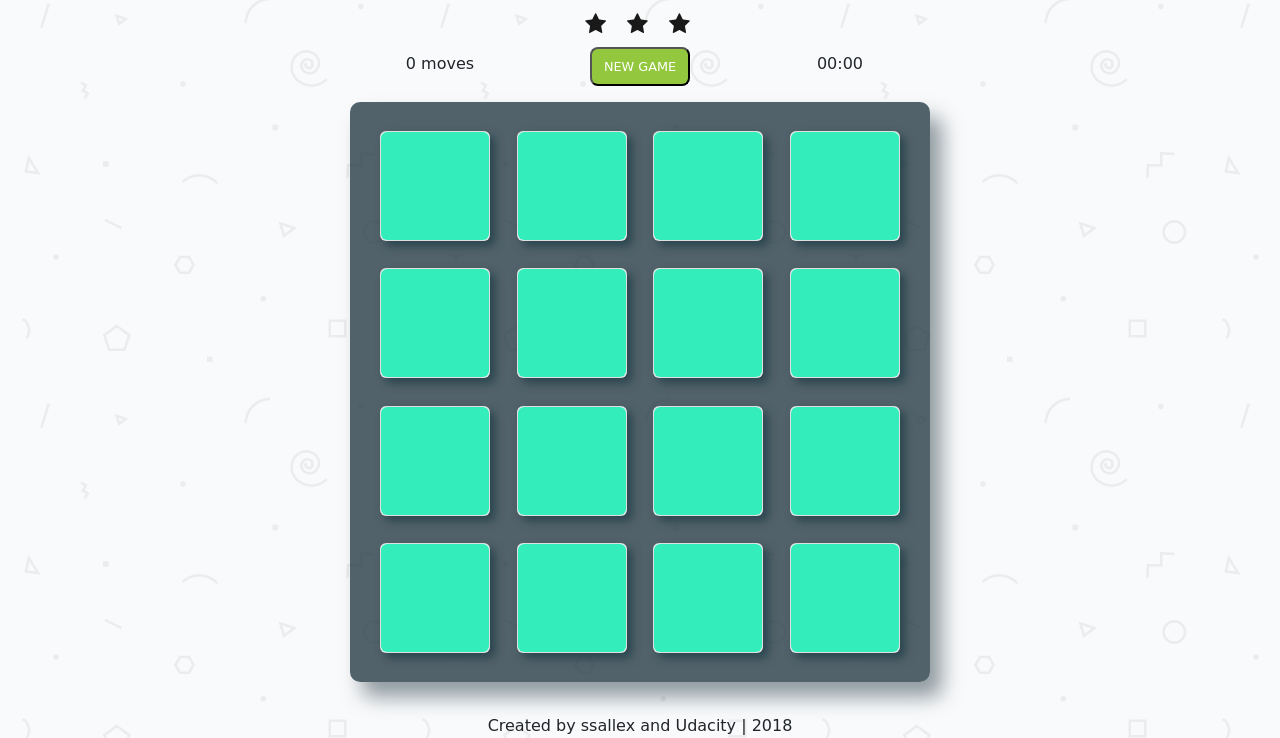
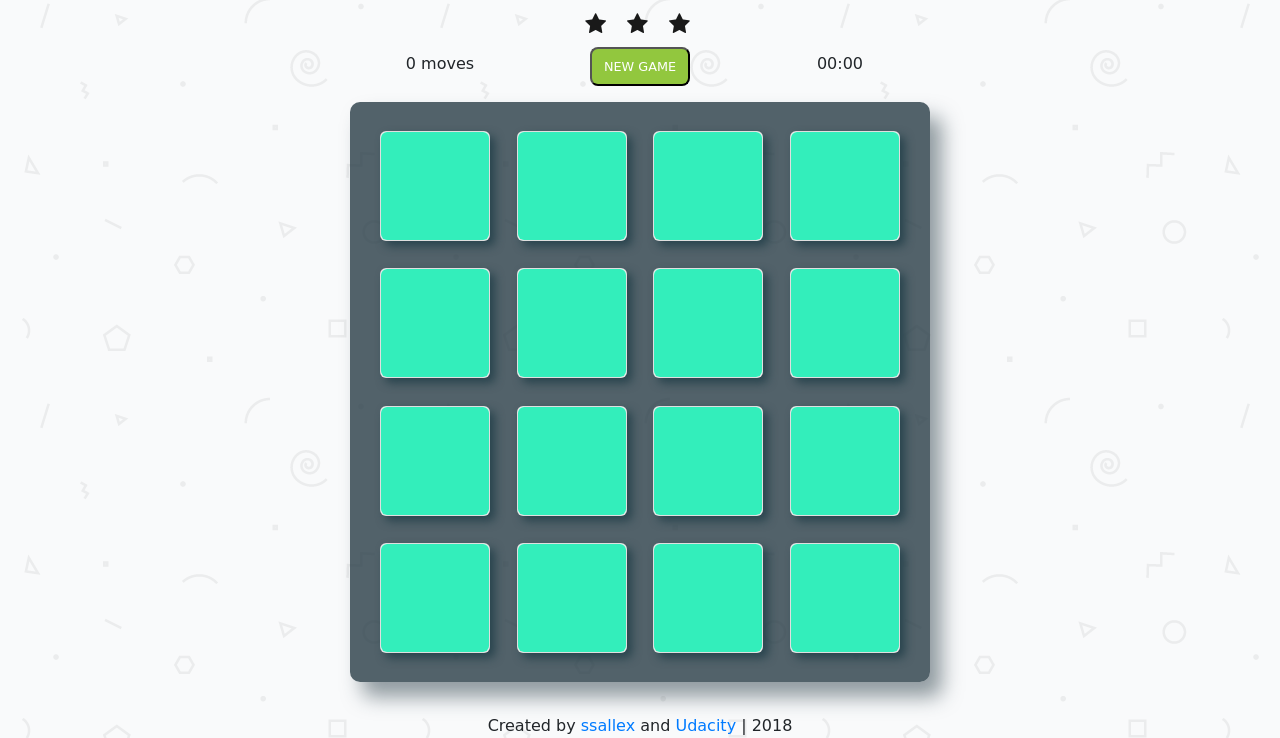
Before and after one commit to ssallexx/JCSMG, a plain HTML site: page index.html in a window 1280 px wide. Shown: the part 201-939 px from the top of the page. Drawn offline with nearby package versions, Linux system fonts and the light colour scheme; a web font is replaced by a local one.

Commit message:
Update index.html

```diff
--- a/index.html
+++ b/index.html
@@ -59,7 +59,7 @@
 
         <!-- FOOTER -->
         <footer>
-            <p>Created by ssallex and Udacity | 2018 </p>
+            <p>Created by <a href="mailto:ssallex@gmail.com">ssallex</a> and <a href="https://www.udacity.com/">Udacity</a> | 2018 </p>
         </footer>
 
     </div>
```
